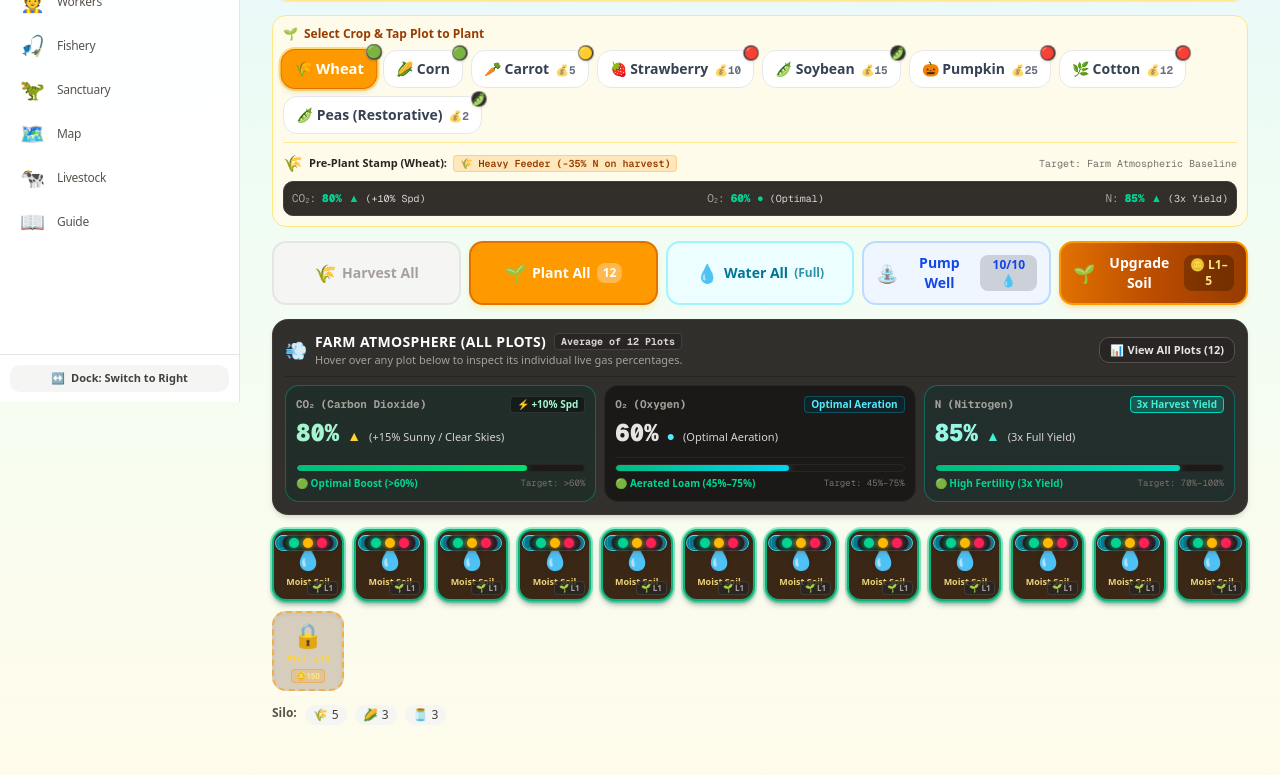
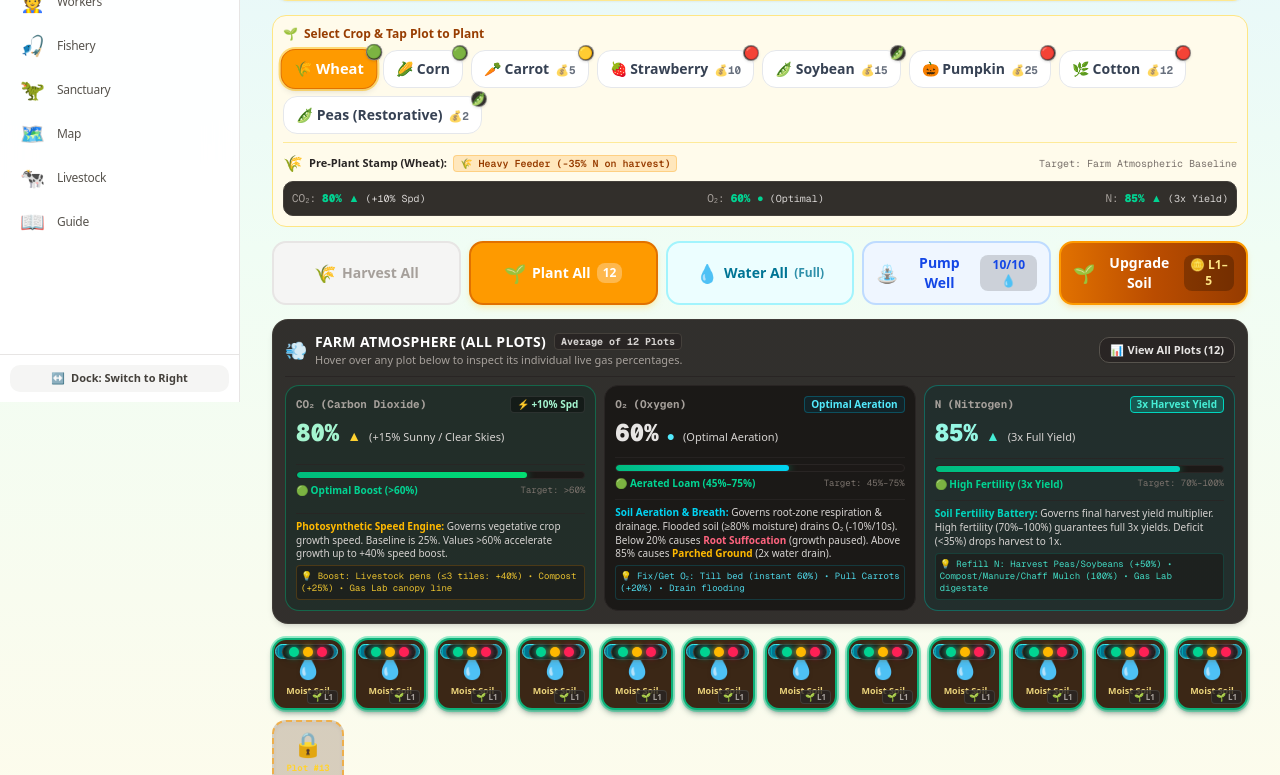
Before and after one commit to abhi543/meadowlands, a Next.js app: page / in a window 1280 px wide. Shown: the part 398-1173 px from the top of the page. Built offline with nearby package versions, Linux system fonts and the light colour scheme.

Commit message:
feat(ui): add comprehensive description and action guidance for oxygen gas and anaerobic digester

```diff
--- a/src/components/game/FarmGrid.tsx
+++ b/src/components/game/FarmGrid.tsx
@@ -783,6 +783,16 @@ export function FarmGrid({ onSelectTab }: FarmGridProps) {
                 <span className="text-stone-500 font-mono text-[9px]">Target: &gt;60%</span>
               </div>
             </div>
+
+            {/* Description & Action Guidance */}
+            <div className="mt-2 pt-1.5 border-t border-stone-800/80 text-[10px] text-stone-300 leading-snug space-y-1">
+              <p>
+                <strong className="text-amber-400">Photosynthetic Speed Engine:</strong> Governs vegetative crop growth speed. Baseline is 25%. Values &gt;60% accelerate growth up to +40% speed boost.
+              </p>
+              <div className="text-[9px] text-amber-300/90 font-mono bg-stone-900/60 p-1 rounded border border-amber-500/20">
+                <span>💡 Boost:</span> Livestock pens (&le;3 tiles: +40%) • Compost (+25%) • Gas Lab canopy line
+              </div>
+            </div>
           </div>
 
           {/* Oxygen (O2) */}
@@ -854,6 +864,16 @@ export function FarmGrid({ onSelectTab }: FarmGridProps) {
                 <span className="text-stone-500 font-mono text-[9px]">Target: 45%–75%</span>
               </div>
             </div>
+
+            {/* Description & Action Guidance */}
+            <div className="mt-2 pt-1.5 border-t border-stone-800/80 text-[10px] text-stone-300 leading-snug space-y-1">
+              <p>
+                <strong className="text-cyan-400">Soil Aeration &amp; Breath:</strong> Governs root-zone respiration &amp; drainage. Flooded soil (&ge;80% moisture) drains O₂ (-10%/10s). Below 20% causes <span className="text-rose-400 font-bold">Root Suffocation</span> (growth paused). Above 85% causes <span className="text-amber-400 font-bold">Parched Ground</span> (2x water drain).
+              </p>
+              <div className="text-[9px] text-cyan-300/90 font-mono bg-stone-900/60 p-1 rounded border border-cyan-500/20">
+                <span>💡 Fix/Get O₂:</span> Till bed (instant 60%) • Pull Carrots (+20%) • Drain flooding
+              </div>
+            </div>
           </div>
 
           {/* Nitrogen (N) */}
@@ -919,6 +939,16 @@ export function FarmGrid({ onSelectTab }: FarmGridProps) {
                     : '🔴 Exhausted Deficit (<35%)'}
                 </span>
                 <span className="text-stone-500 font-mono text-[9px]">Target: 70%–100%</span>
+              </div>
+            </div>
+
+            {/* Description & Action Guidance */}
+            <div className="mt-2 pt-1.5 border-t border-stone-800/80 text-[10px] text-stone-300 leading-snug space-y-1">
+              <p>
+                <strong className="text-teal-400">Soil Fertility Battery:</strong> Governs final harvest yield multiplier. High fertility (70%–100%) guarantees full 3x yields. Deficit (&lt;35%) drops harvest to 1x.
+              </p>
+              <div className="text-[9px] text-teal-300/90 font-mono bg-stone-900/60 p-1 rounded border border-teal-500/20">
+                <span>💡 Refill N:</span> Harvest Peas/Soybeans (+50%) • Compost/Manure/Chaff Mulch (100%) • Gas Lab digestate
               </div>
             </div>
           </div>
--- a/src/components/game/SlurryCollectionModal.tsx
+++ b/src/components/game/SlurryCollectionModal.tsx
@@ -599,6 +599,20 @@ export function SlurryCollectionModal({ isOpen, onClose, initialPitId = 'pit_swi
                   {gasLab.distillationSpeedMultiplier > 1.0 ? 'Active (+50% Speed)' : 'Standard (1.0x)'}
                 </div>
               </div>
+
+              {/* Agronomic Ecosystem Callout: Oxygen Gas (O2) */}
+              <div className="p-3.5 rounded-2xl bg-cyan-950/20 border border-cyan-500/30 text-xs space-y-1.5">
+                <div className="flex items-center gap-2 font-bold text-cyan-300">
+                  <span className="text-base">🫧</span>
+                  <span>Ecosystem Agronomy Note: Oxygen Gas (O₂) &amp; Anaerobic Digestion</span>
+                </div>
+                <p className="text-[11px] text-stone-300 leading-relaxed">
+                  The Gas Chamber operates in a strictly <strong>anaerobic (zero-oxygen) environment</strong> — methanogenic microbes ferment slurry and chaff biomass into clean Methane (CH₄), CO₂, and Nitrogen without oxygen.
+                </p>
+                <p className="text-[11px] text-stone-400 leading-relaxed">
+                  <strong>Oxygen Gas (O₂)</strong> is an aerobic soil metric maintained across your <strong>Farm Plots</strong>. Optimal soil O₂ is <strong>45%–75%</strong>; values below 20% freeze crop growth from root suffocation. You can restore plot O₂ by tilling with a hoe (instant 60%), harvesting root crops like Carrots (+20%), or clearing waterlogged soil.
+                </p>
+              </div>
             </div>
           )}
         </div>
```
